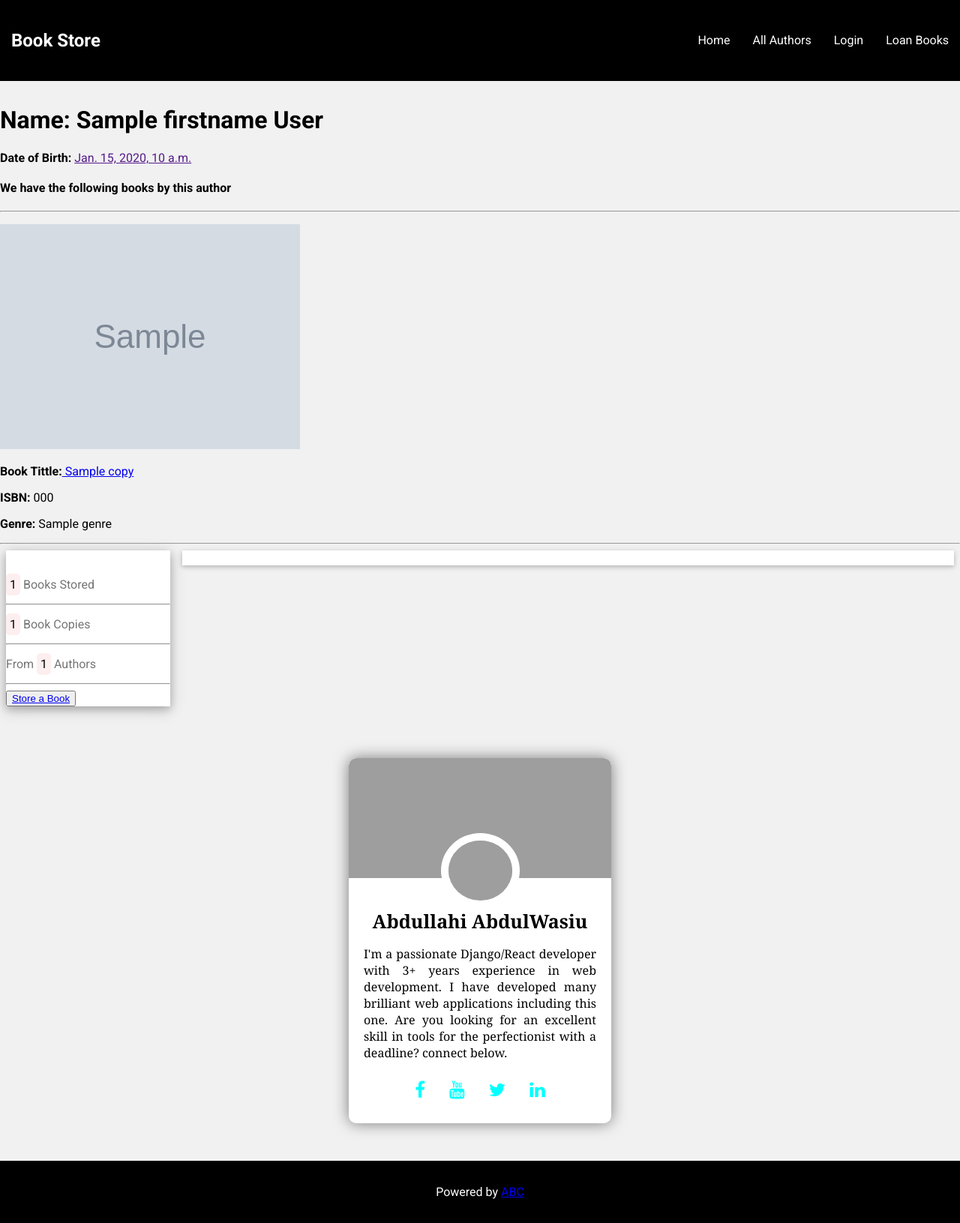
After one commit to Jibril14/books-store, a Django app: template catalog/templates/catalog/author_detail.html in a window 1280 px wide. The commit adds this page. Shown: the whole page at 75% size. Run offline with Django 3.2, Linux system fonts and the light colour scheme; the template is opened without the code that fills it: most values are stand-ins (such as "Sample title", 1, 10 or a date in 2020); grey boxes marked "Sample" are stand-in pictures; grey boxes are pictures that could not be loaded.

Commit message:
Add More Templates

```diff
--- /dev/null
+++ b/catalog/templates/catalog/author_detail.html
@@ -0,0 +1,25 @@
+{% extends "catalog/base.html" %}
+{% load static %}
+{% block css_file %}
+<link rel="stylesheet" href="{% static "catalog/css/detail.css" %}">
+{% endblock %}
+
+{% block details %}
+<div class="detail-page">
+  <div class="inner-detail">
+    <h1>Name: {{author.firstname }} <span>{{author.lastname }} </span></h1>
+    <p><strong>Date of Birth:</strong> <a href="">{{author.date_of_birth }}</a></p>
+    <div>
+      <h4>We have the following books by this author</h4>
+      <hr>
+      {% for copy in author.book_set.all %}
+      <p><img src="{{book.book_cover}}"></p>
+      <p><strong>Book Tittle:</strong><a href="{% url 'book-detail' copy.pk %}"> {{ copy.title }}  </a></p>
+      <p><strong>ISBN:</strong> {{ copy.isbn }}</p>
+      <p><strong>Genre:</strong> {{ copy.genre.all|join:", " }} </p>
+      <hr>
+      {% endfor %}
+    </div>
+  </div>
+</div>
+{% endblock %}
--- a/catalog/templates/catalog/base.html
+++ b/catalog/templates/catalog/base.html
@@ -6,115 +6,80 @@
 {% block css_file %}{% endblock %}
 <meta charset="utf-8">
 <meta name="viewport" content="width=device-width, initial-scale=1">
-
  <!-- CSS Files -->
  <link rel="stylesheet" href="{% static "catalog/css/base.css" %}">
- <link rel='stylesheet' href='https://cdnjs.cloudflare.com/ajax/libs/font-awesome/4.7.0/css/font-awesome.min.css'>
-
 </head>
 <body>
     <!-- Navigation -->
     <div class="header">
       <nav class="nav">
-
-        <h1 class="logo-small-screen"><a href="#">
-            Book Store</a></h1>
+        <h1 class="logo-small-screen"><a href="#">Book Store</a></h1>
         <div class="nav-container" >
-            <h1 class="logo"><a href="#">
-                Book Store</a></h1>
-
+            <h1 class="logo"><a href="{% url 'home-page' %}">Book Store</a></h1>
             <ul>
                 <li><a href="{% url 'home-page' %}">Home</a></li>
-                <li><a href="#">All Books</a></li>
-                <li><a href="#">Services</a></li>
-                <li><a href="#">Contact</a></li>
-            </ul>
+                <li><a href="{% url 'author-list' %}">All Authors </a></li>
+                {% if user.is_authenticated %}
+                <li><a href="{% url 'logout'%}?next={{request.path}}"><span style="color:rgb(255, 239, 231)">Welcome: {{ user.get_username }}|</span>Logout</a></li>
+                {% else %}
+                <li><a href="{% url 'login'%}?next={{request.path}}">Login</a></li>
+                {% endif %}
+                <li><a href="{% url 'loan-books' %}">Loan Books</a></li>
+             </ul>
         </div>
         <div class="menu"  id="menu-bar">
             <span class="bar"></span>
         </div>
     </nav>
-
     </div>
 
   <!-- Page Container -->
   <div class="page-content " >
-
     <!-- The Grid -->
     <div class="grid">
+      {% block details %}
 
+      {% endblock  %}
       <!-- Left Column -->
       <div class="left-column">
           <div class="left-col">
 
-
-
-           <!-- {% block highly_rated %}
-              Highly Rated
-          {% endblock%} -->
-
           <div class="counter-box">
-
-            <p class="pg"><span class="counter" data-target="{{num_books}}"></span> Books Stored</p>
-            <hr>
-            <p class="pg"><span class="counter" data-target="{{num_instances}}"></span> Book Copies</p>
-            <hr>
-            <p class="pg"><span>From</span> <span class="counter" data-target="{{num_authors}}"></span> Authors</p>
-            <hr>
-
-            <p class="pg"><span class="counter" data-target="{{ num_instances_available}}"> </span> Books Available</p>
-            <hr>
-
+            <p><span class="counter" data-target="{{num_books}}"></span> Books Stored</p>
+            <hr class="solid">
+            <p><span class="counter" data-target="{{num_instances}}"></span> Book Copies</p>
+            <hr class="solid">
+            <p><span>From</span> <span class="counter" data-target="{{num_authors}}"></span> Authors</p>
+            <hr class="solid">
+            <button class="storeBtn"><a href="{% url 'book-create' %}">Store a Book </a></button>
           </div>
-
-        </div><br>
+      </div><br>
 
       <!-- End Left Column -->
       </div>
 
       <!-- Right Column -->
       <div class="right-column">
-
         <div class="right-cols">
           {% block content %}
-          {% include "catalog/index.html" %}
 
-          {% endblock content %}
+          {% endblock  %}
         </div>
       </div>
-
     <!-- End Grid -->
     </div>
     <!-- End Page Container -->
   </div>
 
-  <div class="profile">
-    <div class="profile-card">
-      <div class="card-image">
-        <img src="card-img.jpg">
-      </div>
-      <div class="profile-image">
-        <img src="me.png">
-      </div>
-      <div class="card-content">
-        <h3>Abdullahi AbdulWasiu</h3>
-        <p>Lorem ipsum dolor sit amet placeat consectetur vitae! A, ipsa tempora.</p>
-      </div>
-      <div class="icons">
-        <a href="#" class="fab fa-facebook-f">fa</a>
-        <a href="#" class="fab fa-youtube">tw</a>
-        <a href="#" class="fab fa-twitter">ig</a>
-        <a href="#" class="fab fa-whatsapp">ut</a>
-      </div>
-    </div>
+ <!-- Profile Container -->
+  <div class="me-profile">
+    {% include "catalog/profile.html" %}
   </div>
-
-
+   <!-- Footer Container -->
   <footer class="footer">
     <p>Powered by <a href="#" target="_blank">ABC</a></p>
   </footer>
 
-
   <script src="{% static "catalog/js/script.js" %}"></script>
   </body>
 </html>
--- /dev/null
+++ b/catalog/templates/catalog/profile.html
@@ -0,0 +1,28 @@
+{% load static %}
+{% block css_file %}
+<link rel="stylesheet" href="{% static "catalog/css/profile.css" %}">
+<link rel="stylesheet" href="https://cdnjs.cloudflare.com/ajax/libs/font-awesome/4.7.0/css/font-awesome.min.css">
+
+{% endblock %}
+
+
+<div class="profile">
+    <div class="profile-card">
+      <div class="card-image">
+        <img src="https://res.cloudinary.com/webmonc/image/upload/v1658886618/My%20Profile/card-img_uypsd4.jpg">
+      </div>
+      <div class="profile-image">
+        <img src="https://res.cloudinary.com/webmonc/image/upload/v1658886619/My%20Profile/me_sufv3k.png">
+      </div>
+      <div class="card-content">
+        <h3>Abdullahi AbdulWasiu</h3>
+        <p>I'm a passionate Django/React developer with 3+ years experience in web development. I have developed many brilliant web applications including this one. Are you looking for an excellent skill in tools for the perfectionist with a deadline? connect below.</p>
+      </div>
+      <div class="icons">
+        <a href="#" ><i class="fa fa-facebook-f" style="font-size:24px"></i></a>
+        <a href="#" ><i class="fa fa-youtube" style="font-size:24px"></i ></a>
+        <a href="#" ><i class="fa fa-twitter" style="font-size:24px"></i></a>
+        <a href="https://www.linkedin.com/mwlite/in/Abdullahi-abdulwasiu-1aaa3311b"><i class="fa fa-linkedin"  style="font-size:24px"></i></a>
+      </div>
+    </div>
+  </div>
```
Also changed, not shown: catalog/templates/catalog/author_list.html (added, +19 -0 lines), catalog/templates/catalog/bookCopies_list_borrowed_by_user.html (added, +27 -0 lines), catalog/templates/catalog/book_create.html (added, +20 -0 lines), catalog/templates/catalog/borrowabook.html (added, +25 -0 lines), catalog/templates/catalog/detail.html (+37 -0 lines), catalog/templates/catalog/index.html (+23 -8 lines).
